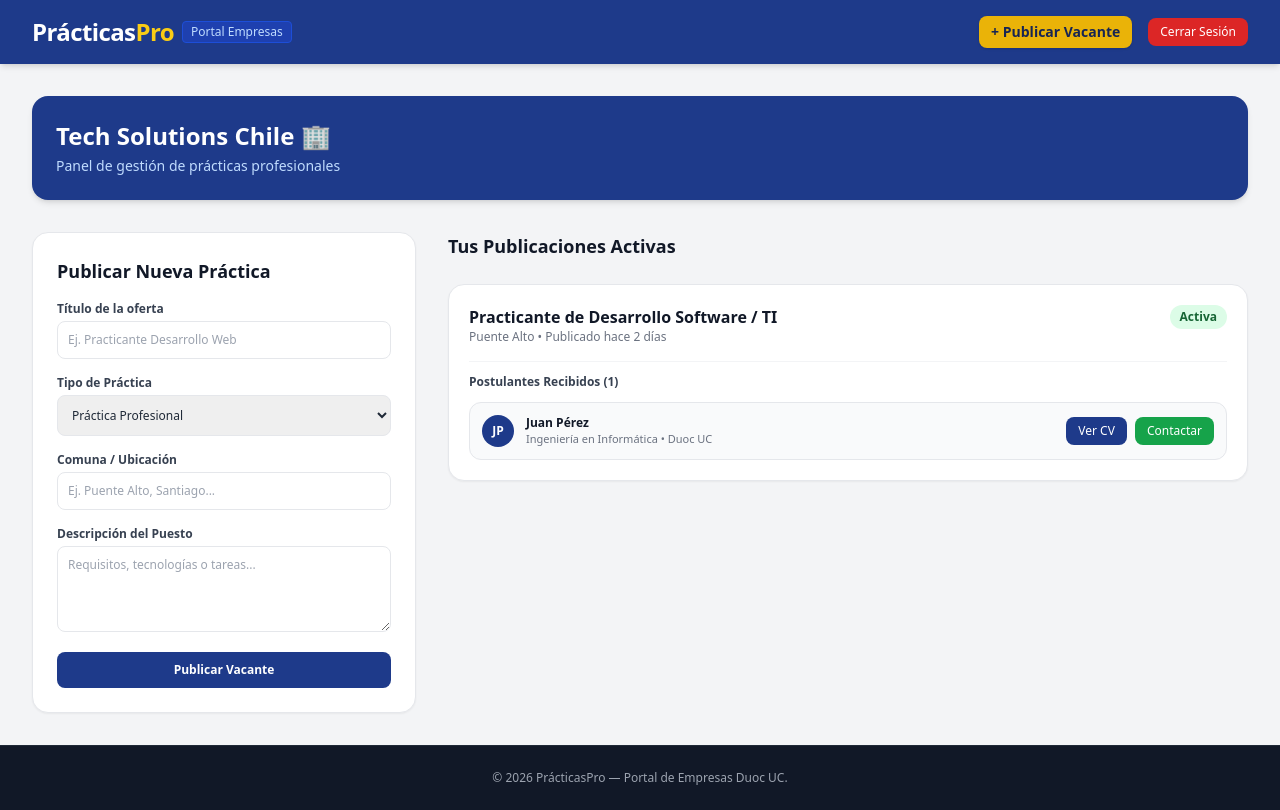
After one commit to tomasPozoo/Pr-cticasPro, a Django app: page /dashboard-empresa/ in a window 1280 px wide. The commit adds this page. Run offline with Django 5.2, Linux system fonts and the light colour scheme; some libraries are stand-ins or nearby versions.

Commit message:
Agrega vistas de estudiante/empresa y ajusta scripts e index

```diff
--- a/config/urls.py
+++ b/config/urls.py
@@ -3,5 +3,5 @@ from django.urls import path, include
 
 urlpatterns = [
     path('admin/', admin.site.urls),
-    path('', include('core.urls')), # Debe decir 'core.urls'
+    path('', include('core.urls')),  # Al dejar '' al inicio, carga core.urls en la raíz
 ]
--- a/core/urls.py
+++ b/core/urls.py
@@ -14,4 +14,6 @@ urlpatterns = [
     # Plataforma Interna
     path('dashboard-estudiante/', views.dashboard_estudiante, name='dashboard_estudiante'),
     path('suscripcion/', views.suscripcion, name='suscripcion'),
+    path('dashboard-empresa/', views.dashboard_empresa, name='dashboard_empresa'),
+    path('perfil-estudiante/', views.perfil_estudiante, name='perfil_estudiante'),
 ]
--- a/core/views.py
+++ b/core/views.py
@@ -23,3 +23,8 @@ def dashboard_estudiante(request):
 
 def suscripcion(request):
     return render(request, 'suscripcion.html')
+def dashboard_empresa(request):
+    return render(request, 'dashboard-empresa.html')
+
+def perfil_estudiante(request):
+    return render(request, 'perfil-estudiante.html')
--- /dev/null
+++ b/templates/dashboard-empresa.html
@@ -0,0 +1,109 @@
+{% load static %}
+<!DOCTYPE html>
+<html lang="es">
+<head>
+  <meta charset="UTF-8">
+  <meta name="viewport" content="width=device-width, initial-scale=1.0">
+  <title>Dashboard Empresa - PrácticasPro</title>
+  <script src="https://cdn.tailwindcss.com"></script>
+  <link rel="stylesheet" href="{% static 'css/style.css' %}">
+</head>
+<body class="bg-gray-100 min-h-screen flex flex-col font-sans text-gray-800">
+
+  <!-- NAVBAR -->
+  <header class="bg-blue-900 text-white shadow-md sticky top-0 z-40">
+    <div class="max-w-7xl mx-auto px-4 sm:px-6 lg:px-8 h-16 flex items-center justify-between">
+      <a href="{% url 'index' %}" class="flex items-center space-x-2">
+        <span class="text-2xl font-bold tracking-tight">Prácticas<span class="text-yellow-400">Pro</span></span>
+        <span class="bg-blue-800 text-blue-200 text-xs px-2 py-0.5 rounded font-medium border border-blue-700">Portal Empresas</span>
+      </a>
+      <nav class="flex items-center space-x-4 text-xs sm:text-sm">
+        <a href="#publicar" class="bg-yellow-500 hover:bg-yellow-400 text-blue-950 px-3 py-1.5 rounded-lg font-bold transition shadow">+ Publicar Vacante</a>
+        <a href="{% url 'login_usuario' %}" class="text-xs bg-red-600 hover:bg-red-700 text-white px-3 py-1.5 rounded-lg transition font-medium">Cerrar Sesión</a>
+      </nav>
+    </div>
+  </header>
+
+  <!-- CONTENIDO -->
+  <main class="flex-grow max-w-7xl w-full mx-auto p-4 sm:p-6 lg:p-8 space-y-8">
+
+    <!-- BANNER DE BIENVENIDA -->
+    <div class="bg-blue-900 text-white rounded-2xl p-6 shadow-md flex justify-between items-center">
+      <div>
+        <h1 class="text-xl sm:text-2xl font-bold">Tech Solutions Chile 🏢</h1>
+        <p class="text-xs sm:text-sm text-blue-200 mt-1">Panel de gestión de prácticas profesionales</p>
+      </div>
+    </div>
+
+    <div class="grid grid-cols-1 lg:grid-cols-3 gap-8">
+
+      <!-- FORMULARIO PUBLICAR PRÁCTICA -->
+      <div id="publicar" class="lg:col-span-1 bg-white p-6 rounded-2xl shadow-sm border border-gray-200 h-fit space-y-4">
+        <h2 class="text-lg font-bold text-gray-900">Publicar Nueva Práctica</h2>
+        <form class="space-y-4 text-xs">
+          <div>
+            <label class="block font-semibold text-gray-700 mb-1">Título de la oferta</label>
+            <input type="text" placeholder="Ej. Practicante Desarrollo Web" class="w-full p-2.5 border rounded-lg focus:ring-2 focus:ring-blue-900 focus:outline-none">
+          </div>
+          <div>
+            <label class="block font-semibold text-gray-700 mb-1">Tipo de Práctica</label>
+            <select class="w-full p-2.5 border rounded-lg focus:ring-2 focus:ring-blue-900 focus:outline-none">
+              <option>Práctica Profesional</option>
+              <option>Práctica Laboral</option>
+            </select>
+          </div>
+          <div>
+            <label class="block font-semibold text-gray-700 mb-1">Comuna / Ubicación</label>
+            <input type="text" placeholder="Ej. Puente Alto, Santiago..." class="w-full p-2.5 border rounded-lg focus:ring-2 focus:ring-blue-900 focus:outline-none">
+          </div>
+          <div>
+            <label class="block font-semibold text-gray-700 mb-1">Descripción del Puesto</label>
+            <textarea rows="4" placeholder="Requisitos, tecnologías o tareas..." class="w-full p-2.5 border rounded-lg focus:ring-2 focus:ring-blue-900 focus:outline-none"></textarea>
+          </div>
+          <button type="button" class="w-full bg-blue-900 hover:bg-blue-800 text-white font-bold py-2.5 rounded-lg transition">Publicar Vacante</button>
+        </form>
+      </div>
+
+      <!-- LISTADO DE VACANTES ACTIVAS Y POSTULANTES -->
+      <div class="lg:col-span-2 space-y-6">
+        <h2 class="text-lg font-bold text-gray-900">Tus Publicaciones Activas</h2>
+
+        <!-- TARJETA DE OFERTA 1 -->
+        <div class="bg-white p-5 rounded-2xl border border-gray-200 shadow-sm space-y-4">
+          <div class="flex justify-between items-start">
+            <div>
+              <h3 class="font-bold text-gray-900 text-base">Practicante de Desarrollo Software / TI</h3>
+              <p class="text-xs text-gray-500">Puente Alto • Publicado hace 2 días</p>
+            </div>
+            <span class="bg-green-100 text-green-800 text-xs px-2.5 py-1 rounded-full font-bold">Activa</span>
+          </div>
+
+          <!-- POSTULANTES RECIBIDOS -->
+          <div class="border-t border-gray-100 pt-3">
+            <h4 class="text-xs font-bold text-gray-700 mb-3">Postulantes Recibidos (1)</h4>
+            <div class="bg-gray-50 p-3 rounded-xl flex items-center justify-between text-xs border border-gray-200">
+              <div class="flex items-center space-x-3">
+                <div class="w-8 h-8 bg-blue-900 text-white rounded-full flex items-center justify-center font-bold">JP</div>
+                <div>
+                  <p class="font-bold text-gray-900">Juan Pérez</p>
+                  <p class="text-gray-500 text-[11px]">Ingeniería en Informática • Duoc UC</p>
+                </div>
+              </div>
+              <div class="flex space-x-2">
+                <button class="bg-blue-900 text-white px-3 py-1.5 rounded-lg font-medium hover:bg-blue-800 transition">Ver CV</button>
+                <button class="bg-green-600 text-white px-3 py-1.5 rounded-lg font-medium hover:bg-green-700 transition">Contactar</button>
+              </div>
+            </div>
+          </div>
+        </div>
+
+      </div>
+
+    </div>
+  </main>
+
+  <footer class="bg-gray-900 text-gray-400 py-6 text-center text-xs border-t border-gray-800 mt-auto">
+    <p>&copy; 2026 PrácticasPro — Portal de Empresas Duoc UC.</p>
+  </footer>
+</body>
+</html>
```
Also changed, not shown: static/js/app.js (+18 -6 lines), templates/index.html (+15 -25 lines), templates/perfil-estudiante.html (added, +87 -0 lines).
